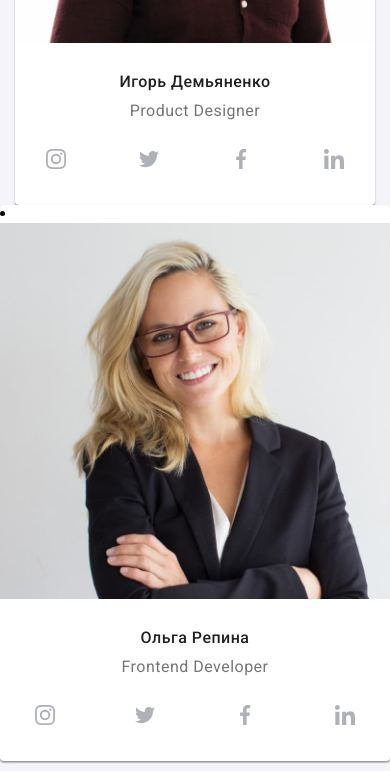
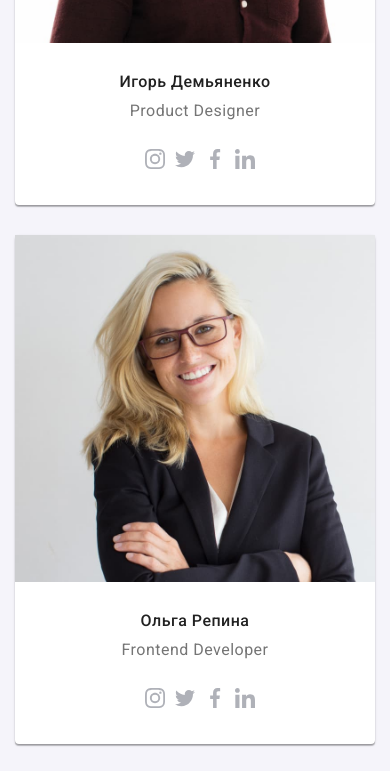
Before and after one commit to Tetiana0310/goit-markup-hw-08, a plain HTML site: page index.html in a window 390 px wide. Shown: the part 1940-2711 px from the top of the page. Drawn offline with Linux system fonts and the light colour scheme.

Commit message:
Mobile our command

```diff
--- a/sass/components/_our-command.scss
+++ b/sass/components/_our-command.scss
@@ -64,7 +64,8 @@
 
 .our-command-social-list {
   @include flex(flex, center, null);
-  margin-left: -10px;
+  // margin-left: -10px;
+  margin: 16px 122px 0 122px;
 }
 
 .socials__item {
```
Also changed, not shown: index.html (+1 -1 lines), css/main.css, css/main.min.css, 2 other files.
